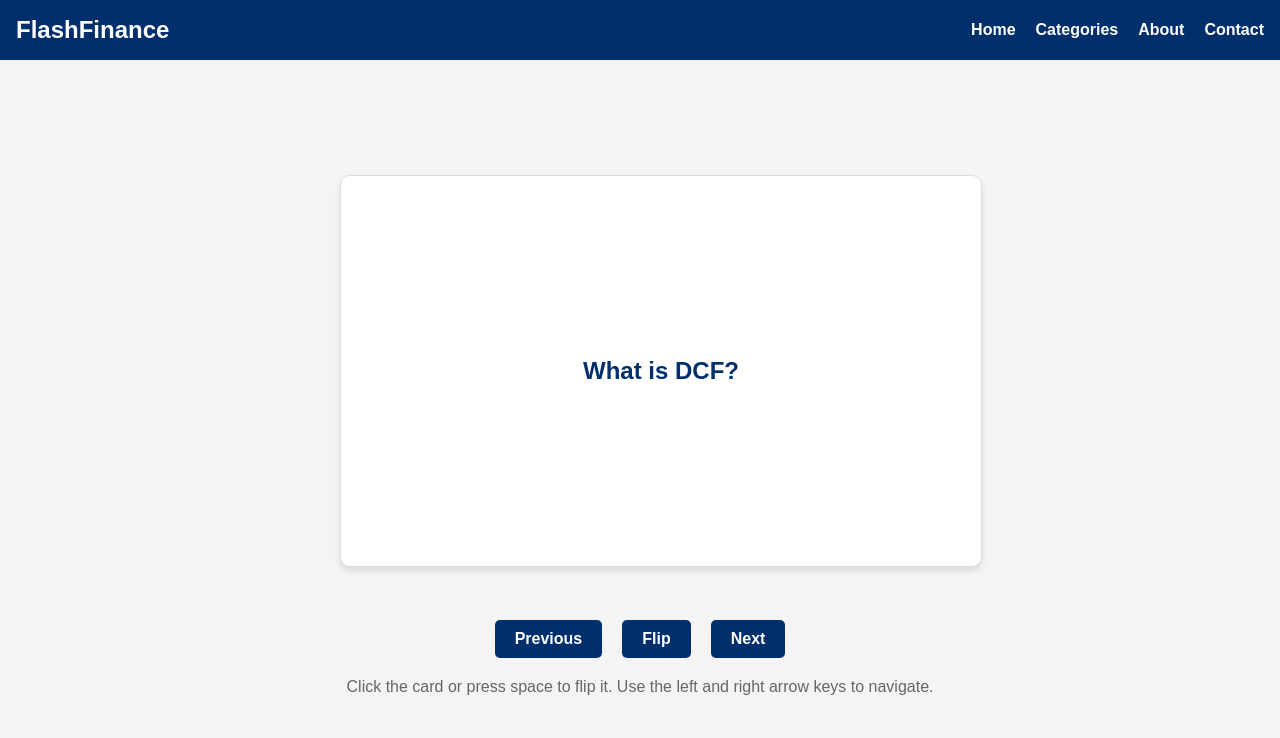
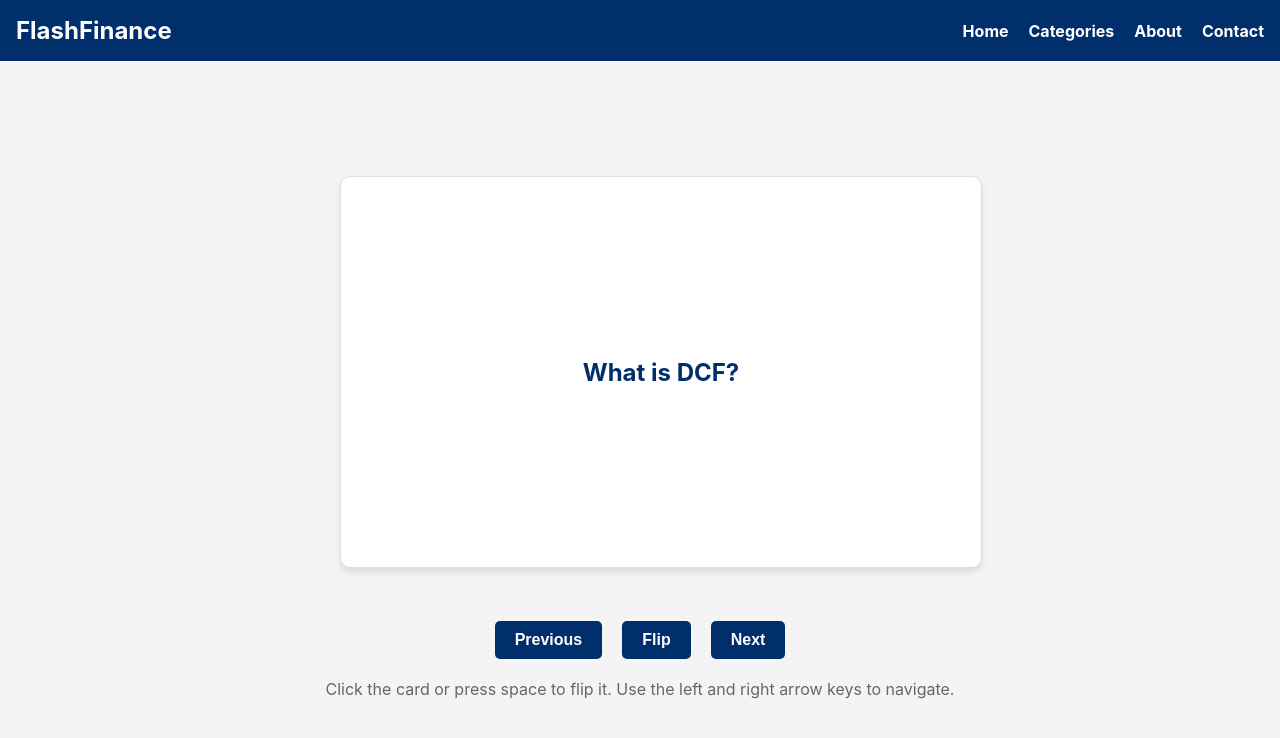
Before and after one commit to arnavs06/FlashFinance, a Flask app: page /flashcards in a window 1280 px wide. Shown: the top 738 px of the page. Run offline with Flask 3, Linux system fonts and the light colour scheme.

Commit message:
new font

```diff
--- a/FlashFinance/static/flashcards.css
+++ b/FlashFinance/static/flashcards.css
@@ -1,5 +1,7 @@
 body {
-  font-family: Arial, sans-serif;
+  font-family: -apple-system, BlinkMacSystemFont, 'Segoe UI', 'Roboto', 'Oxygen',
+  'Ubuntu', 'Cantarell', 'Fira Sans', 'Droid Sans', 'Helvetica Neue',
+  sans-serif;
   margin: 0;
   padding: 0;
   color: #333;
```
